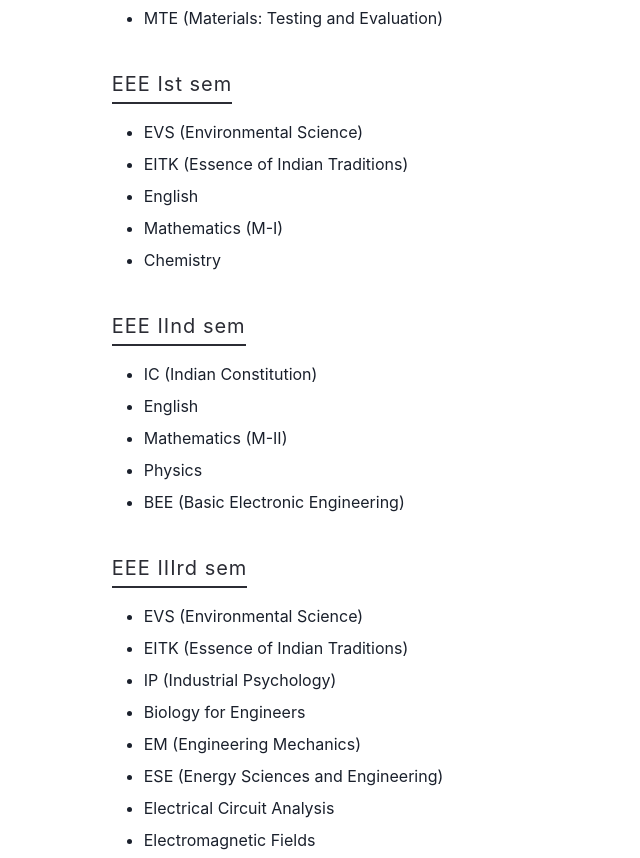
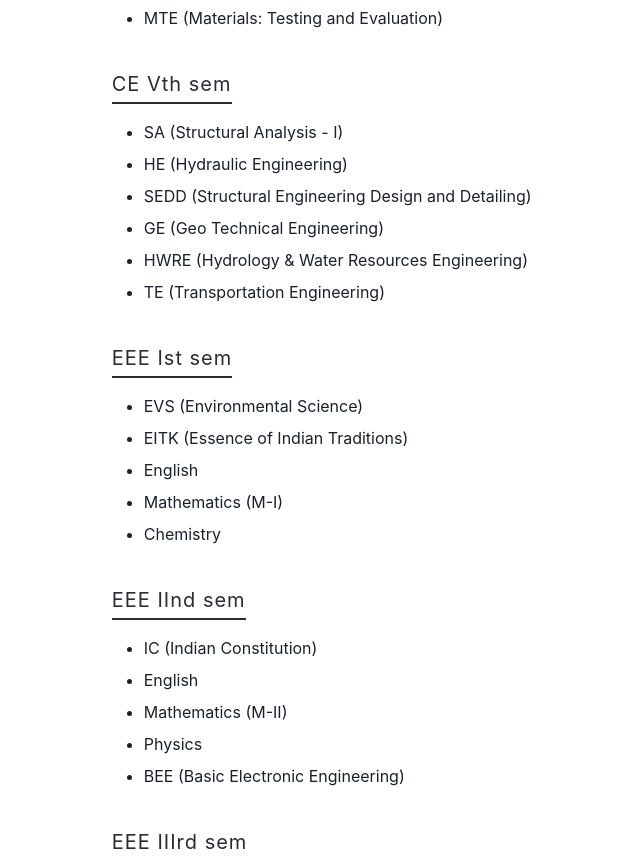
Before and after one commit to shareef99/yourounotes, a Next.js app: page /subjects in a window 1280 px wide. Shown: the part 6740-7598 px from the top of the page, without its empty margins (311-951 px from the left). Built offline with nearby package versions, Linux system fonts and the light colour scheme; no server answers.

Commit message:
✏ update Civil 5th sem

```diff
--- a/pages/upload.tsx
+++ b/pages/upload.tsx
@@ -213,7 +213,8 @@ const Upload = (Props: Props) => {
                 {Boolean(values.group) === false ||
                 values.group === "CSE" ||
                 values.group === "IT" ||
-                values.group === "ECE" ? (
+                values.group === "ECE" ||
+                values.group === "CE" ? (
                   <option value="fifth">Vth</option>
                 ) : (
                   <></>
@@ -241,6 +242,7 @@ const Upload = (Props: Props) => {
                     <option value="CSE">CSE</option>
                     <option value="IT">IT</option>
                     <option value="ECE">ECE</option>
+                    <option value="CE">CE</option>
                   </>
                 ) : (
                   <>
--- a/public/details.json
+++ b/public/details.json
@@ -286,6 +286,18 @@
     ]
   },
   {
+    "sem": "fifth",
+    "group": "CE",
+    "subjects": [
+      "SA (Structural Analysis - I)",
+      "HE (Hydraulic Engineering)",
+      "SEDD (Structural Engineering Design and Detailing)",
+      "GE (Geo Technical Engineering)",
+      "HWRE (Hydrology & Water Resources Engineering)",
+      "TE (Transportation Engineering)"
+    ]
+  },
+  {
     "sem": "first",
     "group": "EEE",
     "subjects": [
```
